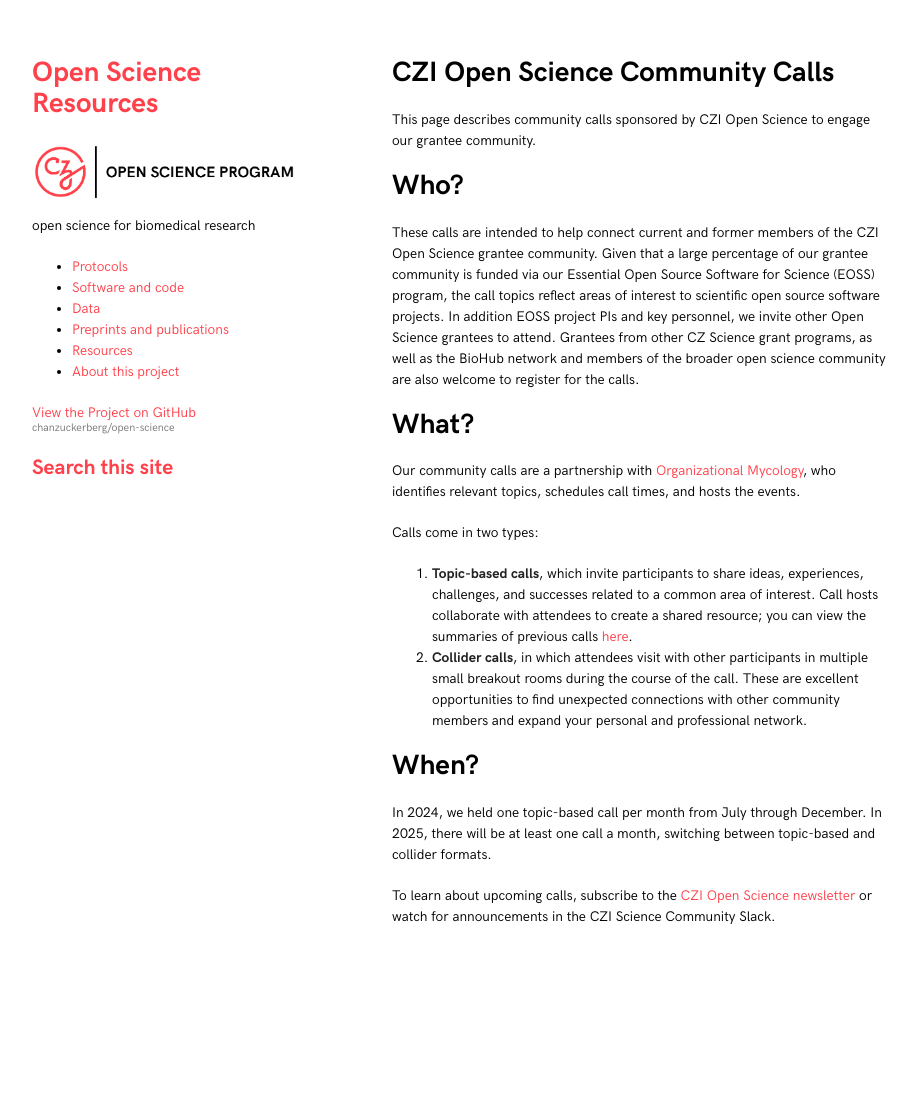
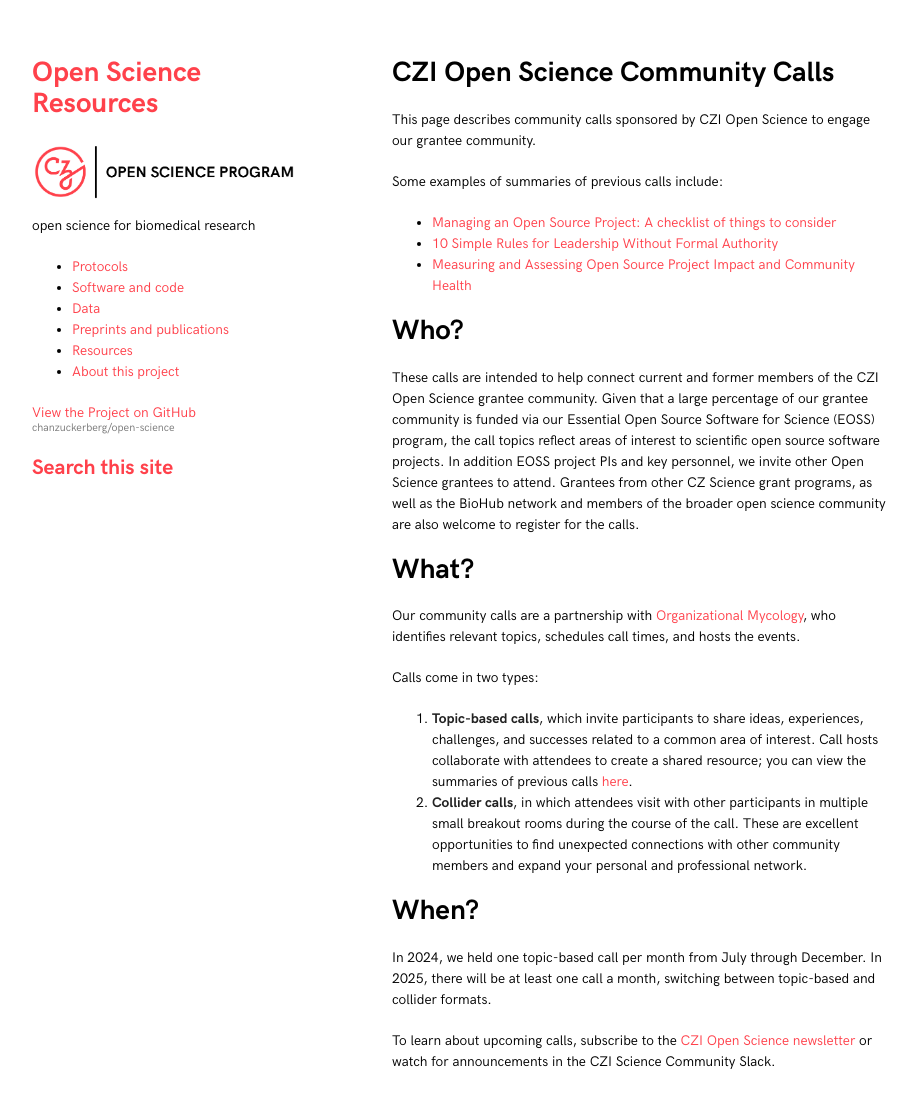
Before and after one commit to chanzuckerberg/open-science, a Jekyll site: the page built from opensci-communitycalls.md, in a window 1280 px wide and 1142 px high. Shown: the top 1108 px of the window, without its empty margins (178-1095 px from the left). Built offline with Jekyll 4.4.1, drawn with Linux system fonts in a browser that asks for light colours.

Commit message:
adding outputs

```diff
--- a/opensci-communitycalls.md
+++ b/opensci-communitycalls.md
@@ -4,6 +4,11 @@ layout: default
 ---
 
 This page describes community calls sponsored by CZI Open Science to engage our grantee community.
+
+Some examples of summaries of previous calls include:
+- [Managing an Open Source Project: A checklist of things to consider](https://eoss-om-communitycalls.github.io/2024-07-29-managing-an-oss-project/)
+- [10 Simple Rules for Leadership Without Formal Authority](https://eoss-om-communitycalls.github.io/2024-08-27-10-simple-rules-for-leadership/)
+- [Measuring and Assessing Open Source Project Impact and Community Health](https://eoss-om-communitycalls.github.io/2024-09-26-measuring-open-source-project-impact/)
 
 # Who?
 
```
